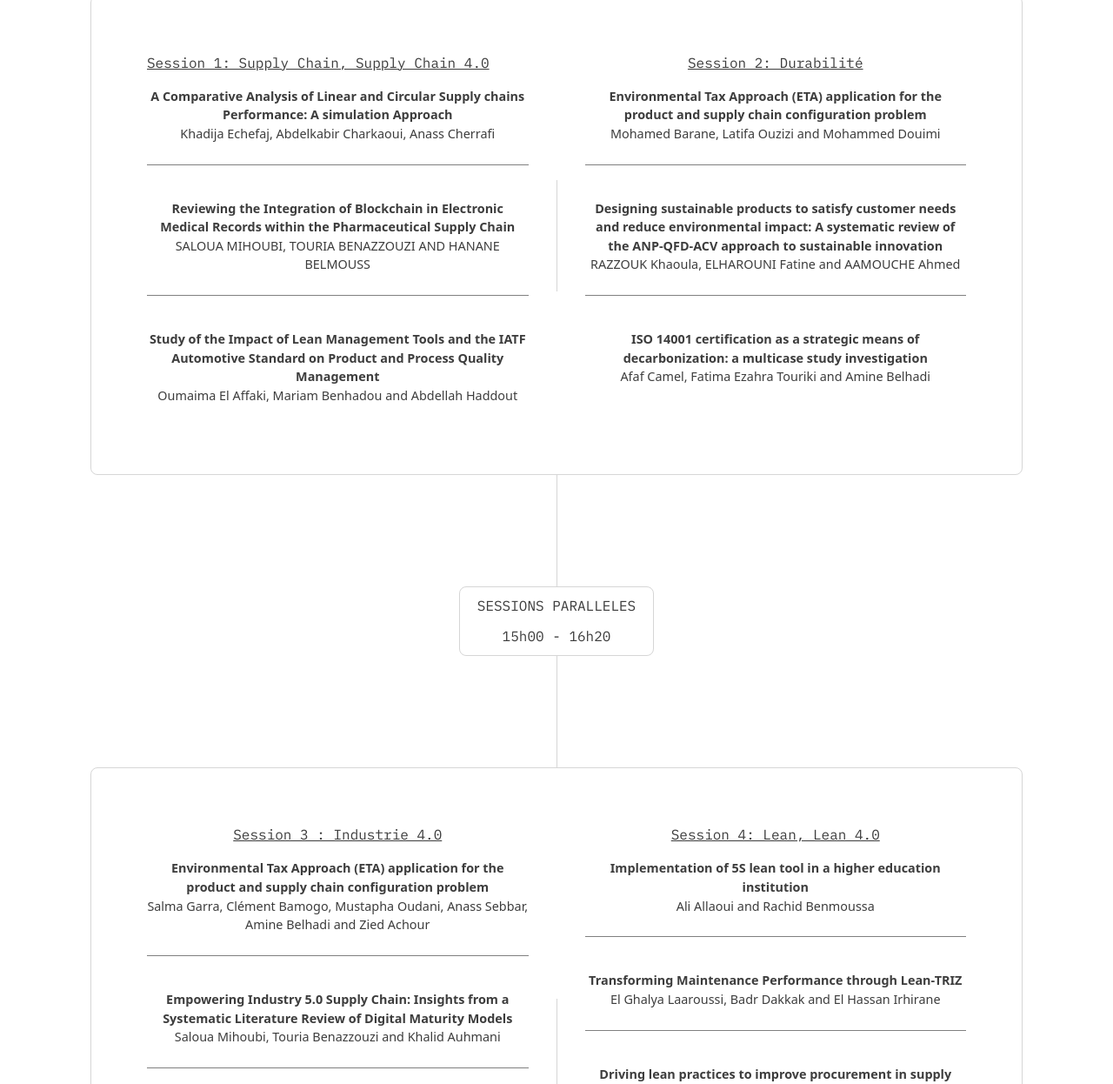
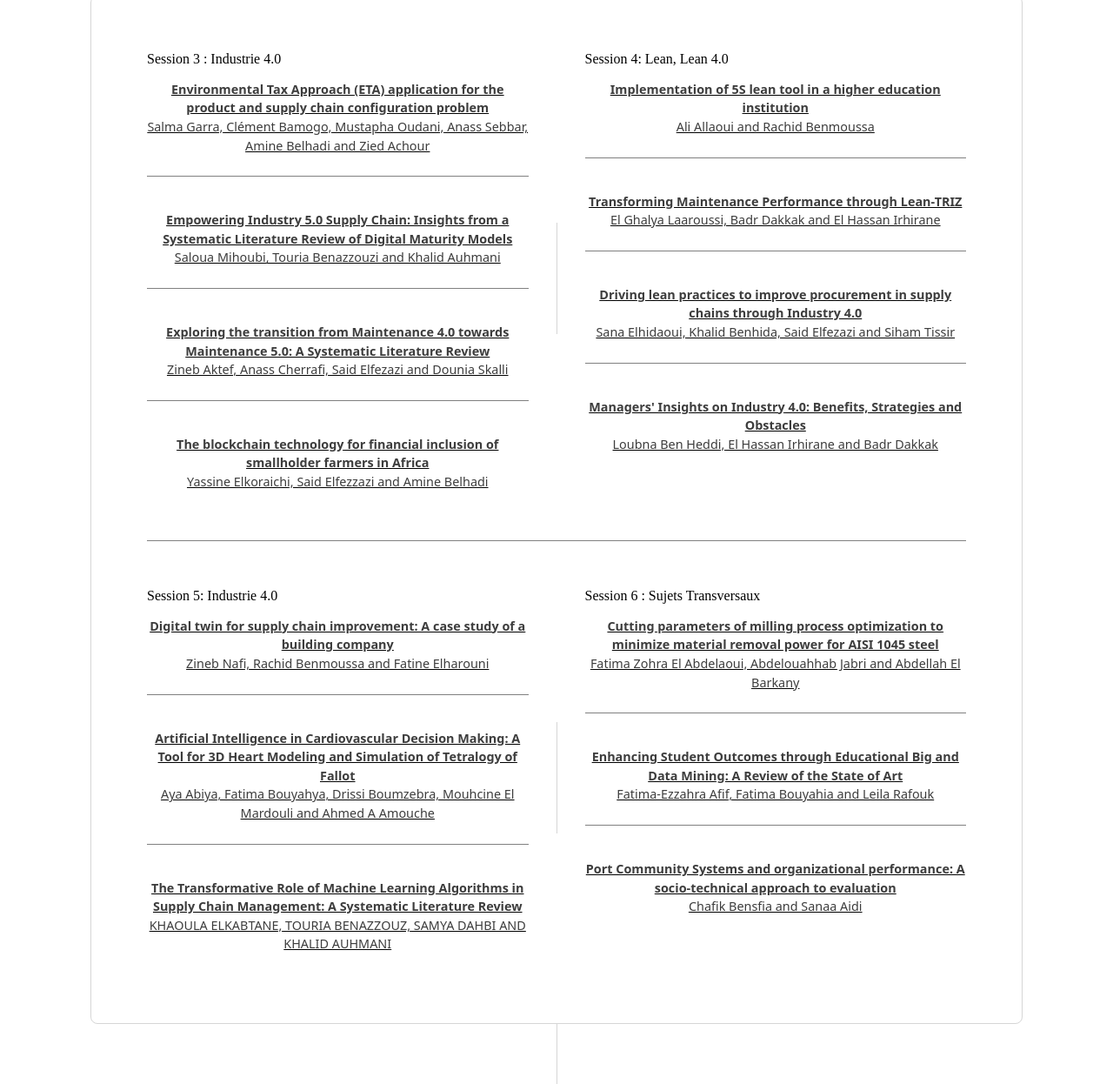
Before and after one commit to oussama663/SIL24, a plain HTML site: page index.html in a window 1280 px wide. Shown: the part 663-1909 px from the top of the page at 87% size. Drawn offline with Linux system fonts and the light colour scheme.

Commit message:
Update index.html

```diff
--- a/index.html
+++ b/index.html
@@ -44,125 +44,99 @@
                                     <ul>
                                         <li>
                                             <div class="caption">
-                                                <a href="pdf/SIL24.pdf" target="_blank">Session 1: Supply Chain, Supply Chain 4.0</a>
+                                                <span>Session 3 : Industrie 4.0</span>
                                             </div>
-                                            <p class="head">A Comparative Analysis of Linear and Circular Supply chains
-                                                Performance: A simulation Approach</p>
-                                            <p class="names">Khadija Echefaj, Abdelkabir Charkaoui, Anass Cherrafi</p>
-                                            <hr id="divider05" class="style2">
-                                            <p class="head">Reviewing the Integration of Blockchain in Electronic Medical Records within
-                                            the Pharmaceutical Supply Chain</p>
-                                            <p class="names">SALOUA MIHOUBI, TOURIA BENAZZOUZI AND HANANE BELMOUSS</p>
+                                            <a href="pdf/Session 3/SIL24_paper 3-1.pdf" target="_blank">
+                                                <p class="head">Environmental Tax Approach (ETA) application for the product and
+                                                supply chain configuration problem</p>
+                                                <p class="names">Salma Garra, Clément Bamogo, Mustapha Oudani, Anass Sebbar, Amine Belhadi and Zied Achour</p>
+                                            </a>
                                                 <hr id="divider06" class="style2">
-                                            <p class="head">Study of the Impact of Lean Management Tools and the IATF Automotive
-                                            Standard on Product and Process Quality Management<p>
-                                            <p class="names">Oumaima El Affaki, Mariam Benhadou and Abdellah Haddout</p>
-                                        </li>
-                                        <hr id="divider07" class="style1" style="width:auto!important">
-                                        <li>
-                                            <div class="caption">
-                                                <p>Session 2: Durabilité</p>
-                                            </div>
-                                            <p class="head">Environmental Tax Approach (ETA) application for the product and
-                                            supply chain configuration problem<p>
-                                            <p class="names">Mohamed Barane, Latifa Ouzizi and Mohammed Douimi</p>
+                                            <a href="pdf/Session 3/SIL24_paper 3-2.pdf" target="_blank">
+                                                <p class="head">Empowering Industry 5.0 Supply Chain: Insights from a Systematic
+                                                Literature Review of Digital Maturity Models</p>
+                                                <p class="names">Saloua Mihoubi, Touria Benazzouzi and Khalid Auhmani</p>
+                                            </a>
                                                 <hr id="divider06" class="style2">
-                                            <p class="head">Designing sustainable products to satisfy customer needs and reduce
-                                            environmental impact: A systematic review of the ANP-QFD-ACV approach to
-                                            sustainable innovation<p>
-                                            <p class="names">RAZZOUK Khaoula, ELHAROUNI Fatine and AAMOUCHE Ahmed</p>
+                                            <a href="pdf/Session 3/SIL24_paper 3-3.pdf" target="_blank">
+                                                <p class="head">Exploring the transition from Maintenance 4.0 towards Maintenance 5.0: A
+                                                Systematic Literature Review</p>
+                                                <p class="names">Zineb Aktef, Anass Cherrafi, Said Elfezazi and Dounia Skalli</p>
+                                            </a>
                                                 <hr id="divider06" class="style2">
-                                            <p class="head">ISO 14001 certification as a strategic means of decarbonization: a multicase study investigation<p>
-                                            <p class="names">Afaf Camel, Fatima Ezahra Touriki and Amine Belhadi</p>
-
-                                        </li>
-                                    </ul>
-                                </div>
-                            </div>
-                        </div>
-                    </div>
-                </div>
-                <hr id="divider01" class="style1">
-                <ul id="buttons02" class="style1 buttons">
-                    <li>
-                        <a href="#session2" class="button n01">SESSIONS PARALLELES<br>15h00 - 16h20</a>
-                    </li>
-                </ul>
-                <hr id="divider02" class="style1">
-                <div id="container06" data-scroll-id="session2" data-scroll-behavior="default" data-scroll-offset="0" data-scroll-speed="3" class="style1 container default">
-                    <div class="wrapper">
-                        <div class="inner">
-                            <div id="gallery02" class="style1 gallery">
-                                <div class="inner">
-                                    <ul>
-                                        <li>
-                                            <div class="caption">
-                                                <p>Session 3 : Industrie 4.0</p>
-                                            </div>
-                                            <p class="head">Environmental Tax Approach (ETA) application for the product and
-                                            supply chain configuration problem<p>
-                                            <p class="names">Salma Garra, Clément Bamogo, Mustapha Oudani, Anass Sebbar, Amine Belhadi and Zied Achour</p>
-                                            <hr id="divider06" class="style2">
-                                            <p class="head">Empowering Industry 5.0 Supply Chain: Insights from a Systematic
-                                            Literature Review of Digital Maturity Models<p>
-                                            <p class="names">Saloua Mihoubi, Touria Benazzouzi and Khalid Auhmani</p>
-                                            <hr id="divider06" class="style2">
-                                            <p class="head">Exploring the transition from Maintenance 4.0 towards Maintenance 5.0: A
-                                            Systematic Literature Review<p>
-                                            <p class="names">Zineb Aktef, Anass Cherrafi, Said Elfezazi and Dounia Skalli</p>
-                                            <hr id="divider06" class="style2">
-                                            <p class="head">The blockchain technology for financial inclusion of smallholder farmers in Africa<p>
+                                            <a href="pdf/Session 3/SIL24_paper 3-4.pdf" target="_blank">
+                                                <p class="head">The blockchain technology for financial inclusion of smallholder farmers in Africa</p>
                                                 <p class="names">Yassine Elkoraichi, Said Elfezzazi and Amine Belhadi</p>
-
+                                            </a>
                                         </li>
                                             <hr id="divider08" class="style1" style="width:auto!important">
                                         <li>
                                             <div class="caption">
-                                                <p>Session 4: Lean, Lean 4.0</p>
+                                                <span>Session 4: Lean, Lean 4.0</span>
                                             </div>
-                                            <p class="head">Implementation of 5S lean tool in a higher education institution<p>
+                                            <a href="pdf/Session 4/SIL24_paper 4-1.pdf" target="_blank">
+                                                <p class="head">Implementation of 5S lean tool in a higher education institution</p>
                                                 <p class="names">Ali Allaoui and Rachid Benmoussa</p>
+                                            </a>
                                                 <hr id="divider06" class="style2">
-                                            <p class="head">Transforming Maintenance Performance through Lean-TRIZ<p>
+                                            <a href="pdf/Session 4/SIL24_paper 4-2.pdf" target="_blank">
+                                                <p class="head">Transforming Maintenance Performance through Lean-TRIZ</p>
                                                 <p class="names">El Ghalya Laaroussi, Badr Dakkak and El Hassan Irhirane</p>
+                                            </a>
                                                 <hr id="divider06" class="style2">
-                                            <p class="head">Driving lean practices to improve procurement in supply chains through Industry 4.0<p>
+                                            <a href="pdf/Session 4/SIL24_paper 4-3.pdf" target="_blank">
+                                                <p class="head">Driving lean practices to improve procurement in supply chains through Industry 4.0</p>
                                                 <p class="names">Sana Elhidaoui, Khalid Benhida, Said Elfezazi and Siham Tissir</p>
+                                            </a>
                                                 <hr id="divider06" class="style2">
-                                            <p class="head">Managers' Insights on Industry 4.0: Benefits, Strategies and Obstacles<p>
+                                            <a href="pdf/Session 4/SIL24_paper 4-4.pdf" target="_blank">
+                                                <p class="head">Managers' Insights on Industry 4.0: Benefits, Strategies and Obstacles</p>
                                                 <p class="names">Loubna Ben Heddi, El Hassan Irhirane and Badr Dakkak</p>
+                                            </a>
                                         </li>
                                         <hr id="divider06" class="style2">
                                         <li>
                                             <div class="caption">
-                                                <p>Session 5: Industrie 4.0</p>
+                                                <span>Session 5: Industrie 4.0</span>
                                             </div>
-                                            <p class="head">Digital twin for supply chain improvement: A case study of a building company<p>
+                                            <a href="pdf/Session 5/SIL24_paper 5-1.pdf" target="_blank">
+                                                <p class="head">Digital twin for supply chain improvement: A case study of a building company</p>
                                                 <p class="names">Zineb Nafi, Rachid Benmoussa and Fatine Elharouni</p>
+                                            </a>
                                                 <hr id="divider06" class="style2">
+                                            <a href="pdf/Session 5/SIL24_paper 5-2.pdf" target="_blank">
                                                 <p class="head">Artificial Intelligence in Cardiovascular Decision Making: A Tool for 3D
-                                            Heart Modeling and Simulation of Tetralogy of Fallot<p>
+                                                    Heart Modeling and Simulation of Tetralogy of Fallot</p>
                                                 <p class="names">Aya Abiya, Fatima Bouyahya, Drissi Boumzebra, Mouhcine El Mardouli and Ahmed A Amouche</p>
+                                            </a>
                                                 <hr id="divider06" class="style2">
+                                            <a href="pdf/Session 5/SIL24_paper 5-3.pdf" target="_blank">
                                                 <p class="head">The Transformative Role of Machine Learning Algorithms in Supply Chain
-                                            Management: A Systematic Literature Review<p>
+                                                Management: A Systematic Literature Review</p>
                                                 <p class="names">KHAOULA ELKABTANE, TOURIA BENAZZOUZ, SAMYA DAHBI AND KHALID AUHMANI</p>
+                                            </a>
                                         </li>
                                         <hr id="divider09" class="style1" style="width:auto!important">
                                         <li>
                                             <div class="caption">
-                                                <p>Session 6 : Sujets Transversaux</p>
+                                                <span>Session 6 : Sujets Transversaux</span>
                                             </div>
+                                            <a href="pdf/Session 6/SIL24_paper 6-1.pdf" target="_blank">
                                                 <p class="head">Cutting parameters of milling process optimization to minimize material
-                                            removal power for AISI 1045 steel<p>
+                                                removal power for AISI 1045 steel</p>
                                                 <p class="names">Fatima Zohra El Abdelaoui, Abdelouahhab Jabri and Abdellah El Barkany</p>
+                                            </a>
                                                 <hr id="divider06" class="style2">
+                                            <a href="pdf/Session 6/SIL24_paper 6-2.pdf" target="_blank">
                                                 <p class="head">Enhancing Student Outcomes through Educational Big and Data Mining: A
-                                            Review of the State of Art<p>
+                                                Review of the State of Art</p>
                                                 <p class="names">Fatima-Ezzahra Afif, Fatima Bouyahia and Leila Rafouk</p>
+                                            </a>
                                                 <hr id="divider06" class="style2">
-                                            <p class="head">Port Community Systems and organizational performance: A socio-technical approach to evaluation<p>
+                                            <a href="pdf/Session 6/SIL24_paper 6-3.pdf" target="_blank">
+                                                <p class="head">Port Community Systems and organizational performance: A socio-technical approach to evaluation</p>
                                                 <p class="names">Chafik Bensfia and Sanaa Aidi</p>
+                                            </a>
                                         </li>
                                     </ul>
                                 </div>
```
Lines whose indentation alone changed are shown as unchanged.
